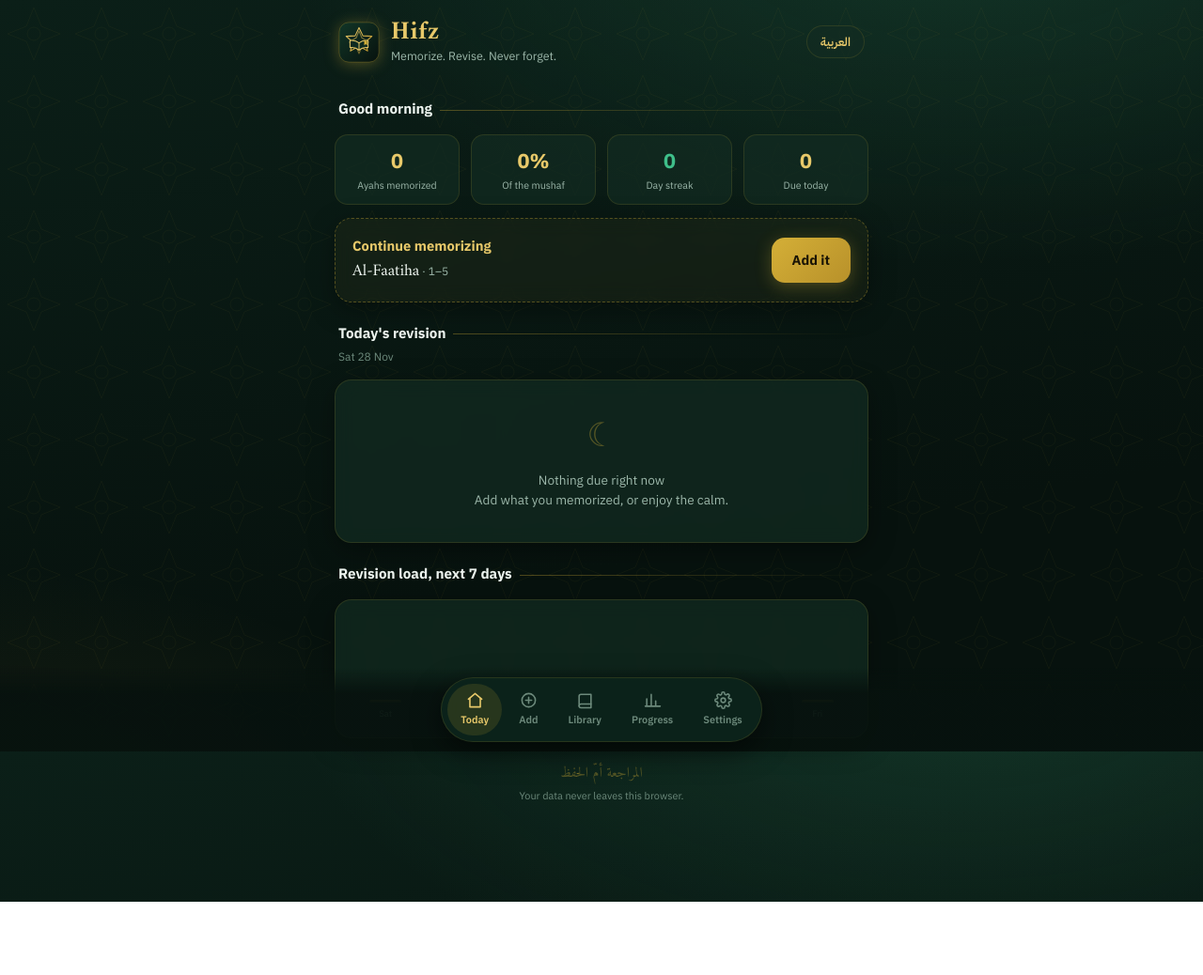
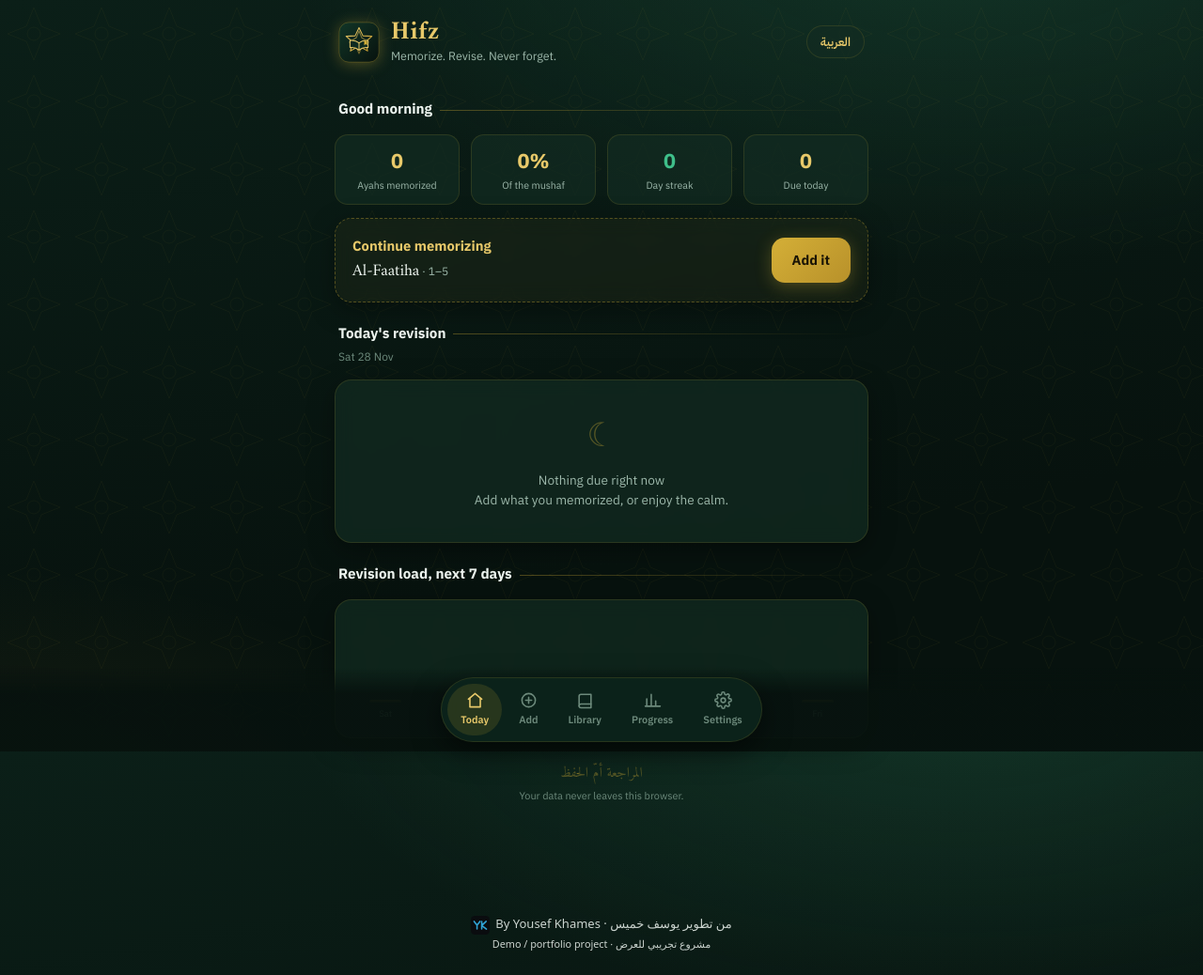
Before and after one commit to yousefkhames/hifz, a website with bundled scripts: page index.html in a window 1280 px wide. Shown: the whole page at 94% size. Before the commit the page ends 960 px from the top, so only its background shows below. Built offline with nearby package versions, Linux system fonts and the light colour scheme.

Commit message:
YK byline and demo label, service worker only clears its own caches (shared github.io origin)

```diff
--- a/index.html
+++ b/index.html
@@ -66,5 +66,6 @@
 <script src="scheduler.js"></script>
 <script src="app.js"></script>
 <script>if("serviceWorker"in navigator&&location.protocol!=="file:")addEventListener("load",function(){navigator.serviceWorker.register("sw.js").catch(function(){})})</script>
+<div class="yk-credit" style="text-align:center;padding:14px 12px 24px;font:13px/1.5 system-ui,sans-serif;opacity:.85"><img src="assets/yk-logo.svg" width="20" height="20" alt="" style="vertical-align:middle;margin-inline-end:6px"><span>By Yousef Khames · من تطوير يوسف خميس</span><br><small>Demo / portfolio project · مشروع تجريبي للعرض</small></div>
 </body>
 </html>
```
Also changed, not shown: README.md, assets/favicon.svg (added), assets/yk-logo.svg (added).
